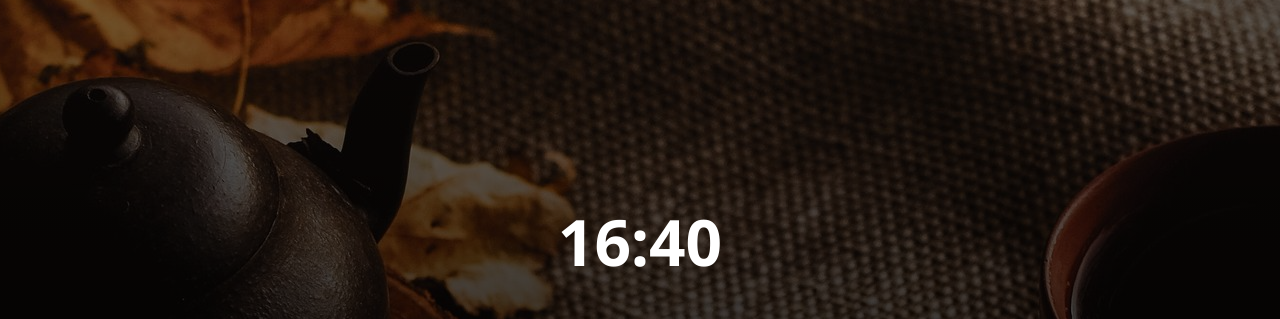
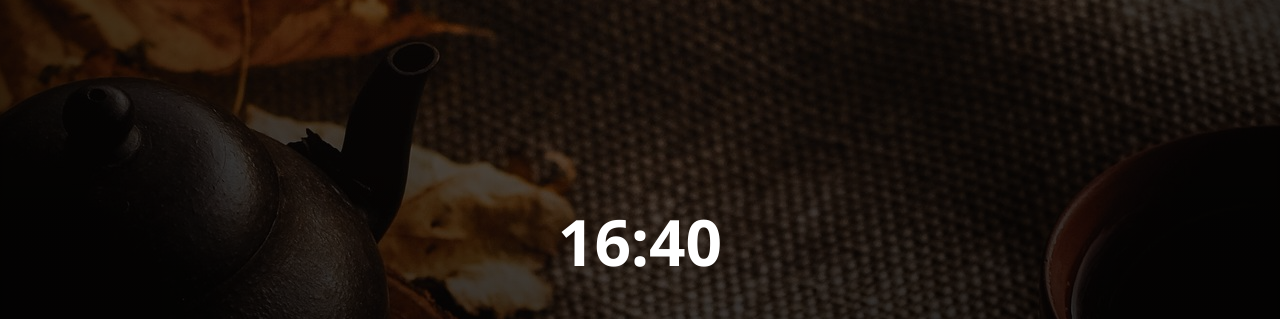
Before and after one commit to MichaelGrove/chrome-home-extension, a browser extension: page index.html in a window 1280 px wide. Shown: the top 319 px of the page. Drawn offline with Linux system fonts and the light colour scheme.

Commit message:
gradient

```diff
--- a/index.html
+++ b/index.html
@@ -18,6 +18,9 @@
 
 		body {
 			/* background: black; */
+		}
+		main {
+			background: linear-gradient(90deg, rgba(0,0,0,0.5), transparent, rgba(0,0,0,0.5));
 		}
 
 		#Greeting {
```
